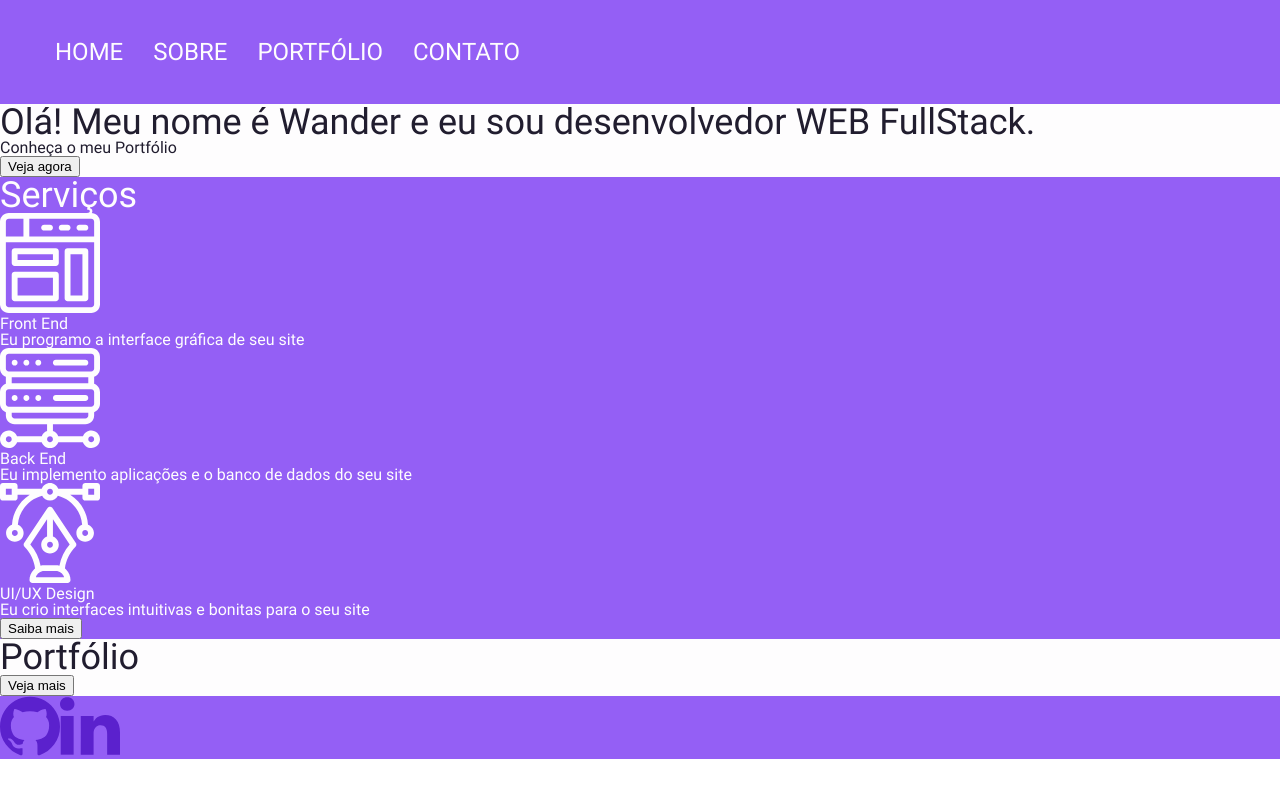
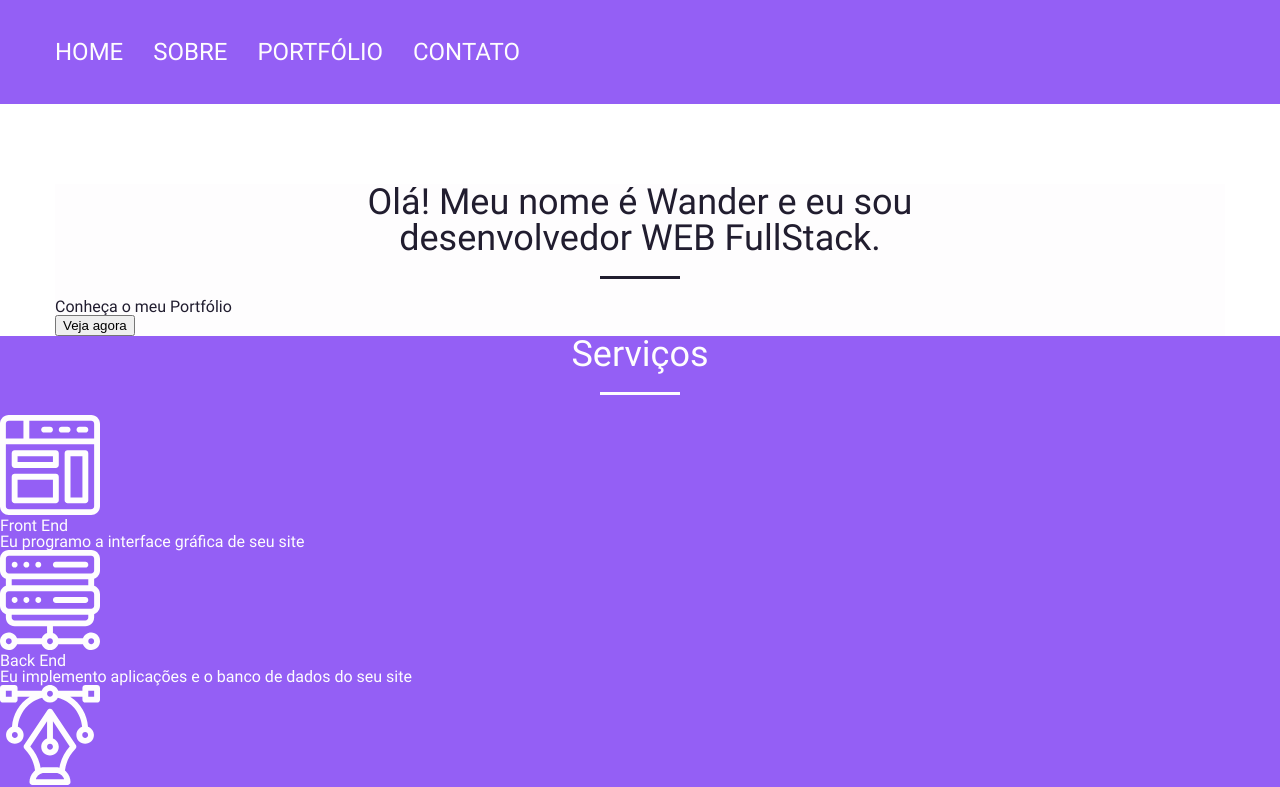
Before and after one commit to wander-junior/portfolio, a React (Create React App) app: page / in a window 1280 px wide. Shown: the top 787 px of the page. Built offline with nearby package versions, Linux system fonts and the light colour scheme.

Commit message:
Stylize Title h1

```diff
--- a/src/components/Title/index.js
+++ b/src/components/Title/index.js
@@ -1,11 +1,11 @@
 import React from 'react';
 
-import { TitleWrapper } from './title-styles';
+import { TitleWrapper, IntroTitle } from './title-styles';
 
 export default function Title() {
     return (
         <TitleWrapper>
-            <h1>Olá! Meu nome é Wander e eu sou desenvolvedor WEB FullStack.</h1>
+            <IntroTitle>Olá! Meu nome é Wander e eu sou desenvolvedor WEB FullStack.</IntroTitle>
             <h2>Conheça o meu Portfólio</h2>
             <button>Veja agora</button>
         </TitleWrapper>
--- a/src/components/Title/title-styles.js
+++ b/src/components/Title/title-styles.js
@@ -1,11 +1,21 @@
 import styled from 'styled-components';
-import { theme } from '../../styles';
+import { colors, containerConfigs } from '../../styles';
 
 const TitleWrapper = styled.div`
-    background: ${theme.colors.tertiary};
-    color: ${theme.colors.quartenary};
+    ${containerConfigs}
+    background: ${colors.tertiary};
+    color: ${colors.quartenary};
+`;
+
+const IntroTitle = styled.h1`
+    margin-top: 80px;
+    max-width: 550px;
+    ::after {
+        background: ${colors.quartenary};
+    }
 `;
 
 export {
-    TitleWrapper
+    TitleWrapper,
+    IntroTitle
 }
--- a/src/globalStyles.js
+++ b/src/globalStyles.js
@@ -1,5 +1,5 @@
 import { createGlobalStyle } from 'styled-components';
-import { typoSizes } from './styles';
+import { typoSizes, colors } from './styles';
 
 const GlobalStyle = createGlobalStyle`
     /* CSS Reset */
@@ -55,7 +55,17 @@ const GlobalStyle = createGlobalStyle`
     }
 
     h1 {
-        font-size: ${typoSizes.big};
+        font-size: ${typoSizes.large};
+        margin: 0 auto;
+        text-align: center;
+        ::after {
+            content: '';
+            display: block;
+            width: 80px;
+            height: 3px;
+            background: ${colors.tertiary};
+            margin: 20px auto 20px auto;
+        }
     }
 `
 
--- a/src/styles.js
+++ b/src/styles.js
@@ -13,7 +13,7 @@ const styles = {
         typoSizes: {
             small: '1.125em',
             medium: '1.5em',
-            big: '2.25em',
+            large: '2.25em',
         }
     }
 }
```
Also changed, not shown: 1 other file (tests, documents, lock files or other folders).
